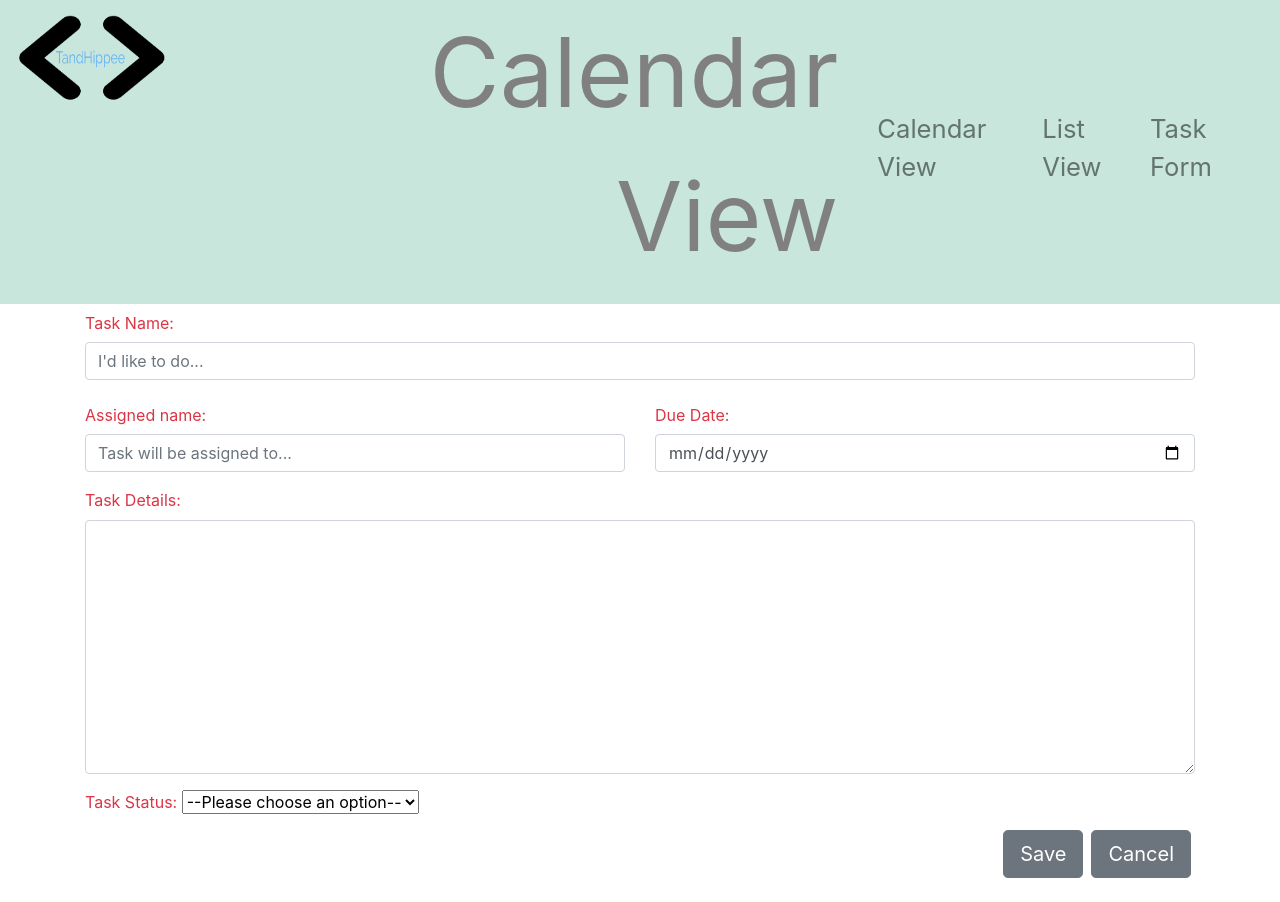
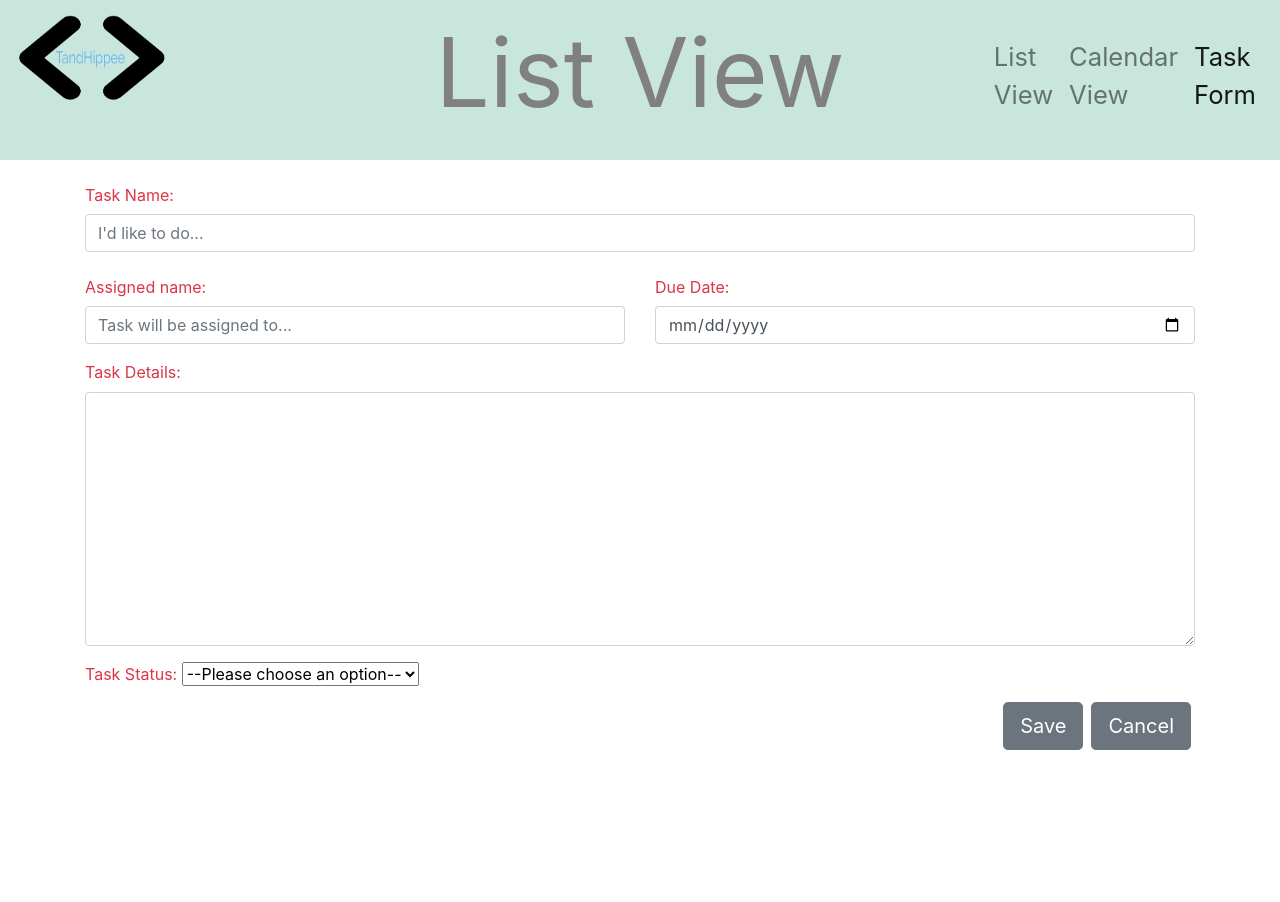
Before and after one commit to terence1988/TandHippee, a plain HTML site: page taskForm.html in a window 1280 px wide. After the commit the page ends 800 px from the top, so only its background shows below. Drawn offline with nearby package versions, Linux system fonts and the light colour scheme.

Commit message:
Another nav-link

```diff
--- a/taskForm.html
+++ b/taskForm.html
@@ -23,30 +23,29 @@
 	</head>
 	<body>
 		<!--header-->
-		<header id="header" class="container-fluid">
+		<header id="header" class="container-fluid mb-3">
 			<div class="row bg-light">
 				<div id="team-logo" class="col-2 navbar-light">
 					<img src="./assets/LogoTandHippee.png" />
 				</div>
-				<p class="text-right col-6">Calendar View</p>
+				<p class="text-center col-8">List View</p>
 				<nav
-					class="navbar navbar-expand-lg navbar-light col-4 justify-content-end"
+					class="navbar navbar-expand-lg navbar-light col-2 justify-content-end"
 				>
 					<ul class="navbar-nav">
 						<li class="nav-item">
-							<a class="nav-link" href="./index.html">Calendar View</a>
+							<a class="nav-link" href="./index.html">List View</a>
 						</li>
 						<li class="nav-item">
-							<a class="nav-link" href="./taskOverView.html">List View</a>
-            </li>
-            <li class="nav-item">
-							<a class="nav-link" href="./taskForm.html">Task Form</a>
+							<a class="nav-link" href="./calendar.html">Calendar View</a>
+						</li>
+						<li class="nav-item">
+							<a class="nav-link  active" href="./taskForm.html">Task Form</a>
 						</li>
 					</ul>
 				</nav>
 			</div>
 		</header>
-		<!--header-->
 		<!--form area-->
 		<section class="mt-20">
 			<form class="form-area container" id="taskForm">
```
Also changed, not shown: calendar.html (+6 -6 lines), index.html (+5 -5 lines).
